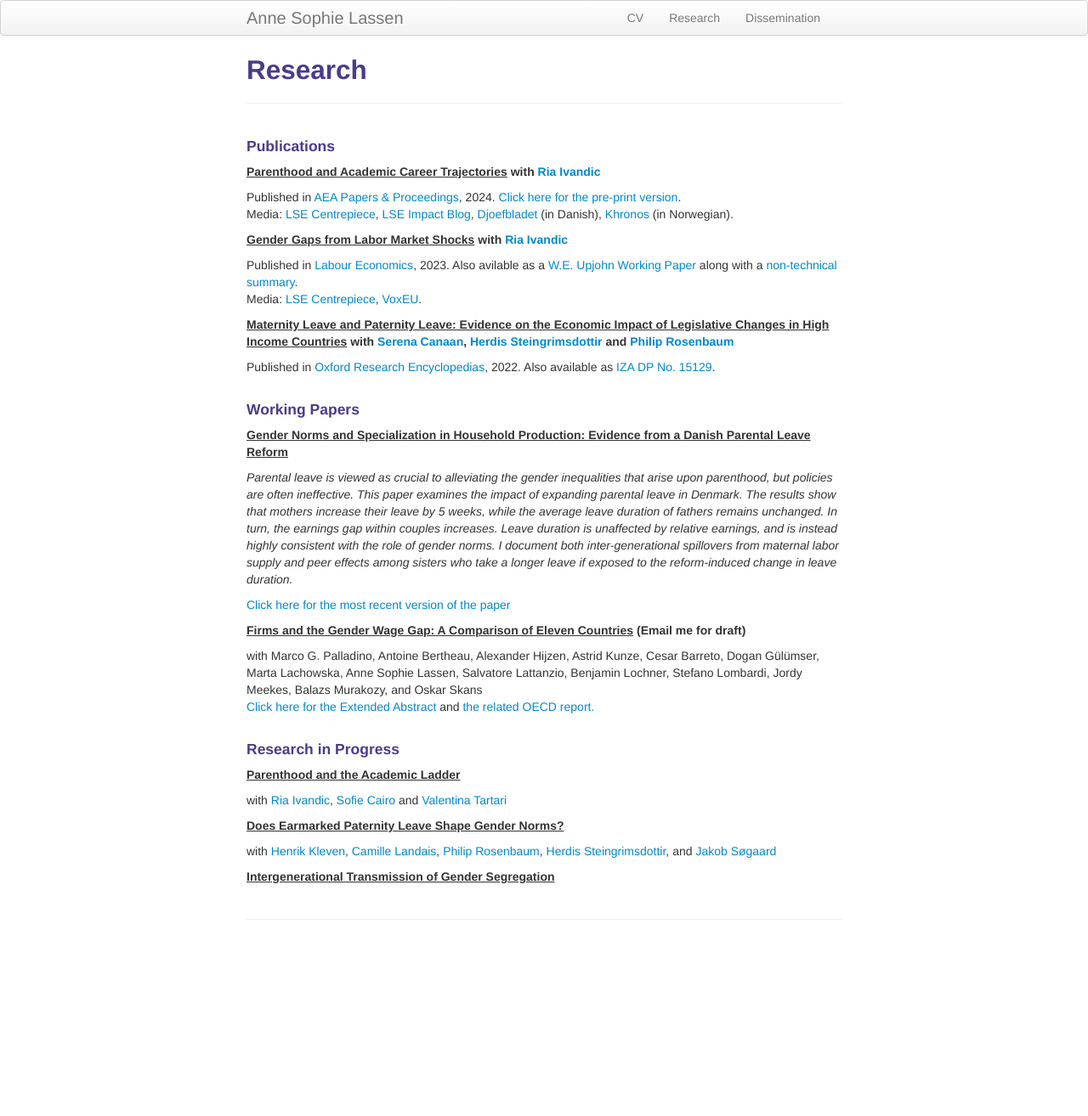
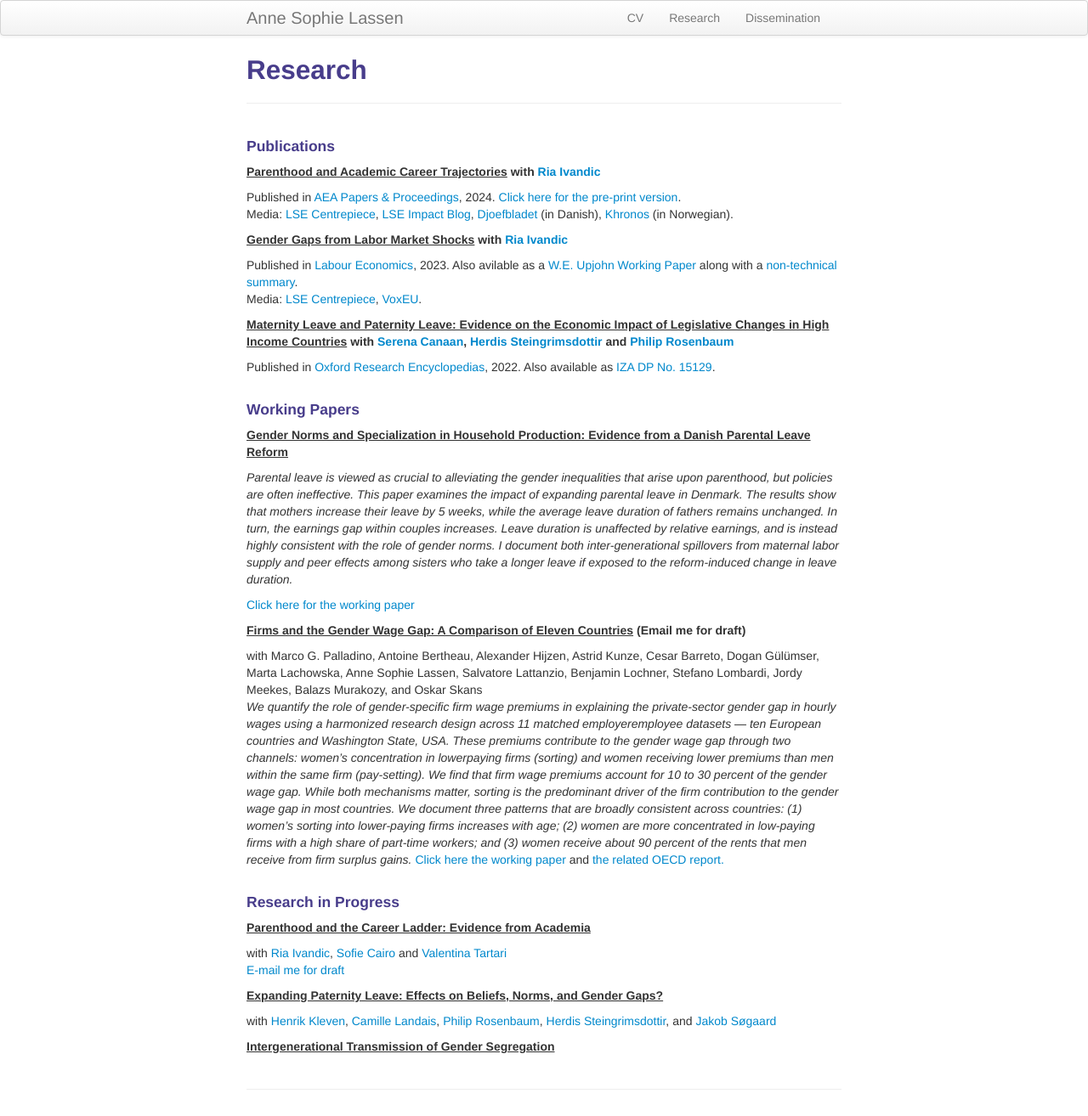
Before and after one commit to annesophielassen/annesophielassen.github.io, a Jekyll site: the page built from pages/research.md, in a window 1280 px wide. Shown: the whole page at 85% size. Built offline with Jekyll 4.4.1, drawn with Linux system fonts in a browser that asks for light colours; before the commit the page ends 1114 px from its top, so only the background shows below that.

Commit message:
Update research.md

```diff
--- a/pages/research.md
+++ b/pages/research.md
@@ -24,20 +24,21 @@ Published in <a href="https://oxfordre.com/economics/view/10.1093/acrefore/97801
 leave by 5 weeks, while the average leave duration of fathers remains unchanged. In turn, the earnings gap within couples increases. Leave duration is unaffected by relative earnings, and is instead highly consistent with the role of gender norms.
 I document both inter-generational spillovers from maternal labor supply and peer effects among sisters who take a longer leave if exposed to the reform-induced change in leave duration.*<br>
 
-[Click here for the most recent version of the paper]({{ BASE_PATH}}/pages/working_papers/JMP_ParentalLeave_Lassen.pdf)
+[Click here for the working paper]({{ BASE_PATH}}/pages/working_papers/JMP_ParentalLeave_Lassen.pdf)
 <br>
 
 ##### <u>Firms and the Gender Wage Gap: A Comparison of Eleven Countries</u> (Email me for draft)
 with  Marco G. Palladino, Antoine Bertheau, Alexander Hijzen, Astrid Kunze, Cesar Barreto, Dogan Gülümser, Marta Lachowska, Anne Sophie Lassen, Salvatore Lattanzio, Benjamin Lochner, Stefano Lombardi, Jordy Meekes, Balazs Murakozy, and Oskar Skans <br>
-<a href="https://www.antoinebertheau.com/uploads/1/0/4/1/104122340/gwg_across_countries_abstract_online.pdf">Click here for the Extended Abstract </a> and <a href="https://www.oecd.org/en/publications/the-role-of-bargaining-and-discrimination-in-the-gender-wage-gap-in-france_1fd68687-en.html">the related OECD report.</a>
+*We quantify the role of gender-specific firm wage premiums in explaining the private-sector gender gap in hourly wages using a harmonized research design across 11 matched employeremployee datasets — ten European countries and Washington State, USA. These premiums contribute to the gender wage gap through two channels: women’s concentration in lowerpaying firms (sorting) and women receiving lower premiums than men within the same firm (pay-setting). We find that firm wage premiums account for 10 to 30 percent of the gender wage gap. While both mechanisms matter, sorting is the predominant driver of the firm contribution to the gender wage gap in most countries. We document three patterns that are broadly consistent across countries: (1) women’s sorting into lower-paying firms increases with age; (2) women are more concentrated in low-paying firms with a high share of part-time workers; and (3) women receive about 90 percent of the rents that men receive from firm surplus gains.*
+<a href="https://www.chicagofed.org/publications/working-papers/2025/2025-24">Click here the working paper </a> and <a href="https://www.oecd.org/en/publications/the-role-of-bargaining-and-discrimination-in-the-gender-wage-gap-in-france_1fd68687-en.html">the related OECD report.</a>
 <br>
 <br>
 #### Research in Progress
 
-##### <u>Parenthood and the Academic Ladder</u>
-with <a href="https://sites.google.com/site/riaivandic/home"> Ria Ivandic</a>, <a href="https://sites.google.com/view/sofiecairo"> Sofie Cairo</a> and <a href="https://research.hhs.se/esploro/profile/valentina_tartari/overview"> Valentina Tartari <br>
+##### <u>Parenthood and the Career Ladder: Evidence from Academia</u>
+with <a href="https://sites.google.com/site/riaivandic/home"> Ria Ivandic</a>, <a href="https://sites.google.com/view/sofiecairo"> Sofie Cairo</a> and <a href="https://research.hhs.se/esploro/profile/valentina_tartari/overview"> Valentina Tartari <br> E-mail me for draft
 
-##### <u>Does Earmarked Paternity Leave Shape Gender Norms?</u>
+##### <u>Expanding Paternity Leave: Effects on Beliefs, Norms, and Gender Gaps?</u>
 with <a href="https://www.henrikkleven.com/">Henrik Kleven</a>, <a href="https://app.scholarsite.io/camille-landais">Camille Landais</a>, <a href="https://sites.google.com/site/philrosenbaum/"> Philip Rosenbaum</a>, <a href="https://sites.google.com/site/herdissteingrimsdottir/home"> Herdis Steingrimsdottir</a>, and <a href="https://jakobsogaard.com/">Jakob Søgaard</a>
 
 ##### <u>Intergenerational Transmission of Gender Segregation</u>
```
